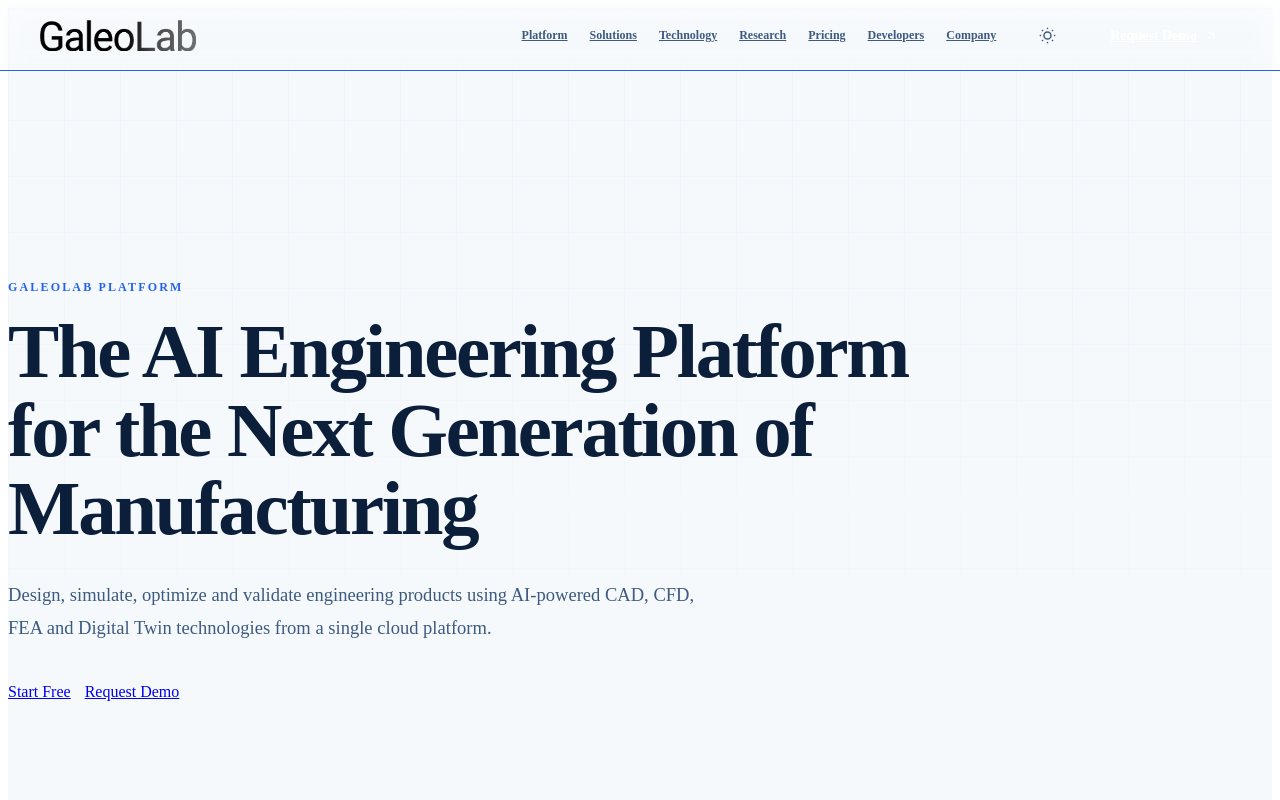
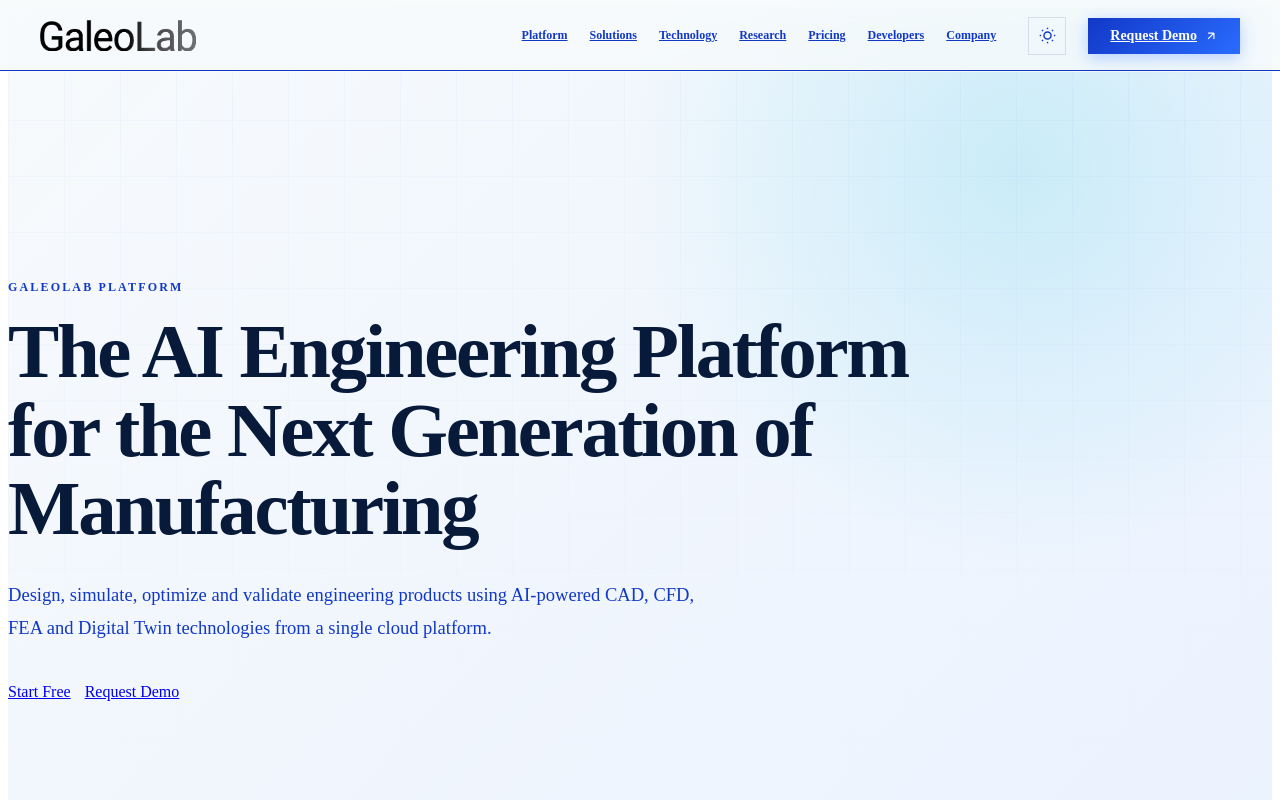
Before and after one commit to galeolabx/galeolab, a React (Vite) app in the folder client/: page /#/ in a window 1280 px wide. Shown: the top 800 px of the page. Built offline with nearby package versions, Linux system fonts and the light colour scheme.

Commit message:
Update CSS variables for improved theming

```diff
--- a/client/src/index.css
+++ b/client/src/index.css
@@ -1,15 +1,58 @@
 :root {
-  --color-bg-primary: #F6F9FC;
-  --color-bg-secondary: #EAF1F7;
+  --color-bg-primary: #F7FAFC;
+  --color-bg-secondary: #071A3A;
   --color-bg-card: #FFFFFF;
 
-  --color-accent-primary: #2563EB;
-  --color-accent-secondary: #00B8D9;
-  --color-accent-bright: #60A5FA;
+  --color-accent-primary: #1238C7;
+  --color-accent-secondary: #13A8D8;
+  --color-accent-bright: #296CFF;
+  --color-accent-teal: #00C9AE;
 
-  --color-text-primary: #0B1F3A;
-  --color-text-secondary: #3D5A80;
-  --color-text-muted: #6B8CAE;
+  --color-text-primary: #071A3A;
+  --color-text-secondary: #1238C7;
+  --color-text-muted: #5F718A;
+  --color-text-light: #F7FAFC;
 
-  --color-border: #C7D3E0;
+  --color-border: #D5DEEA;
+
+  --color-footer-bg: #07101F;
+
+  --color-navbar-bg: rgba(247, 250, 252, 0.8);
+  --color-navbar-bg-scrolled: rgba(247, 250, 252, 0.96);
+  --color-navbar-border: #D5DEEA;
+  --color-mobile-menu-bg: rgba(247, 250, 252, 0.98);
+
+  --gradient-hero: linear-gradient(
+    135deg,
+    #F7FAFC 0%,
+    #EAF2FF 100%
+  );
+
+  --gradient-blue: linear-gradient(
+    135deg,
+    #1238C7,
+    #296CFF
+  );
+
+  --gradient-card: linear-gradient(
+    145deg,
+    #FFFFFF,
+    #F7FAFC
+  );
+
+  --gradient-glow: radial-gradient(
+    ellipse at center,
+    rgba(41, 108, 255, 0.08) 0%,
+    transparent 70%
+  );
+
+  --border-card: 1px solid #D5DEEA;
+  --border-bright: 1px solid rgba(41, 108, 255, 0.4);
+
+  --shadow-card:
+    0 2px 16px rgba(7, 26, 58, 0.08),
+    0 0 0 1px rgba(213, 222, 234, 0.6);
+
+  --shadow-blue: 0 8px 32px rgba(41, 108, 255, 0.18);
+  --shadow-button: 0 4px 16px rgba(41, 108, 255, 0.3);
 }
```
